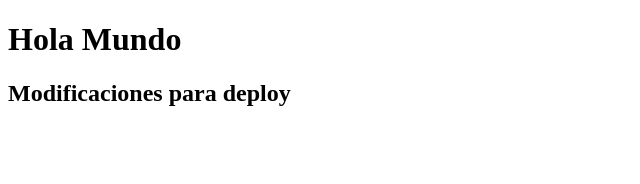
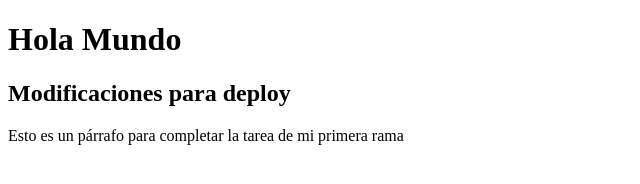
Before and after one commit to luisaparra-info/pruebaLM, a plain HTML site: page index.html in a window 1280 px wide. Shown: the whole page, without its empty margins (0-640 px from the left). Drawn offline with Linux system fonts and the light colour scheme.

Commit message:
creación de párrafo

```diff
--- a/index.html
+++ b/index.html
@@ -3,11 +3,13 @@
 <head>
     <meta charset="UTF-8">
     <meta name="viewport" content="width=device-width, initial-scale=1.0">
-    <title>Document</title>
+    <title>La web de Luisa</title>
 </head>
 <body>
     <h1>Hola Mundo</h1>
     <h2>Modificaciones para deploy </h2>
+    <p>Esto es un párrafo para completar la tarea de mi primera rama</p>
+
 
 </body>
 </html>
```
